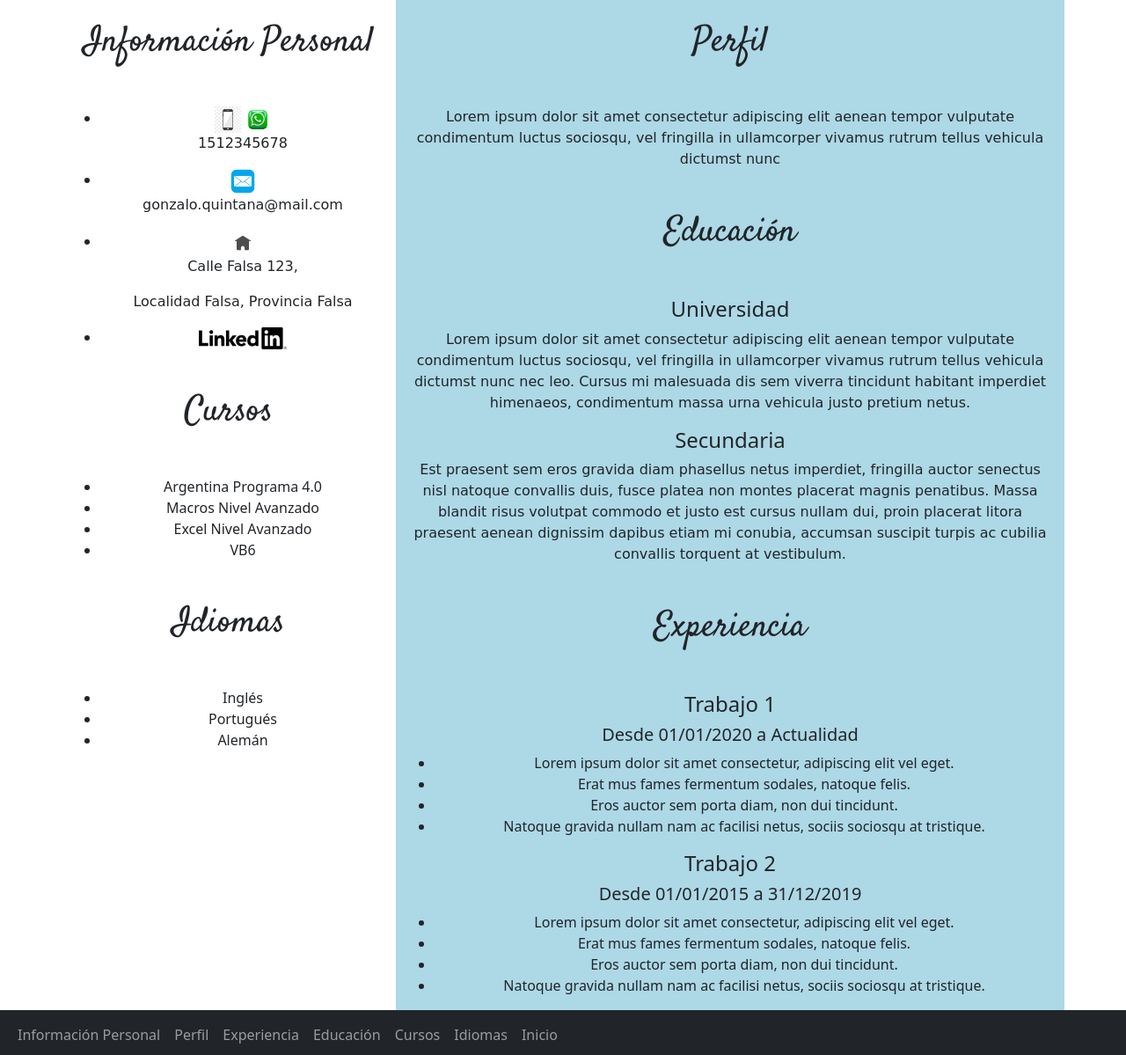
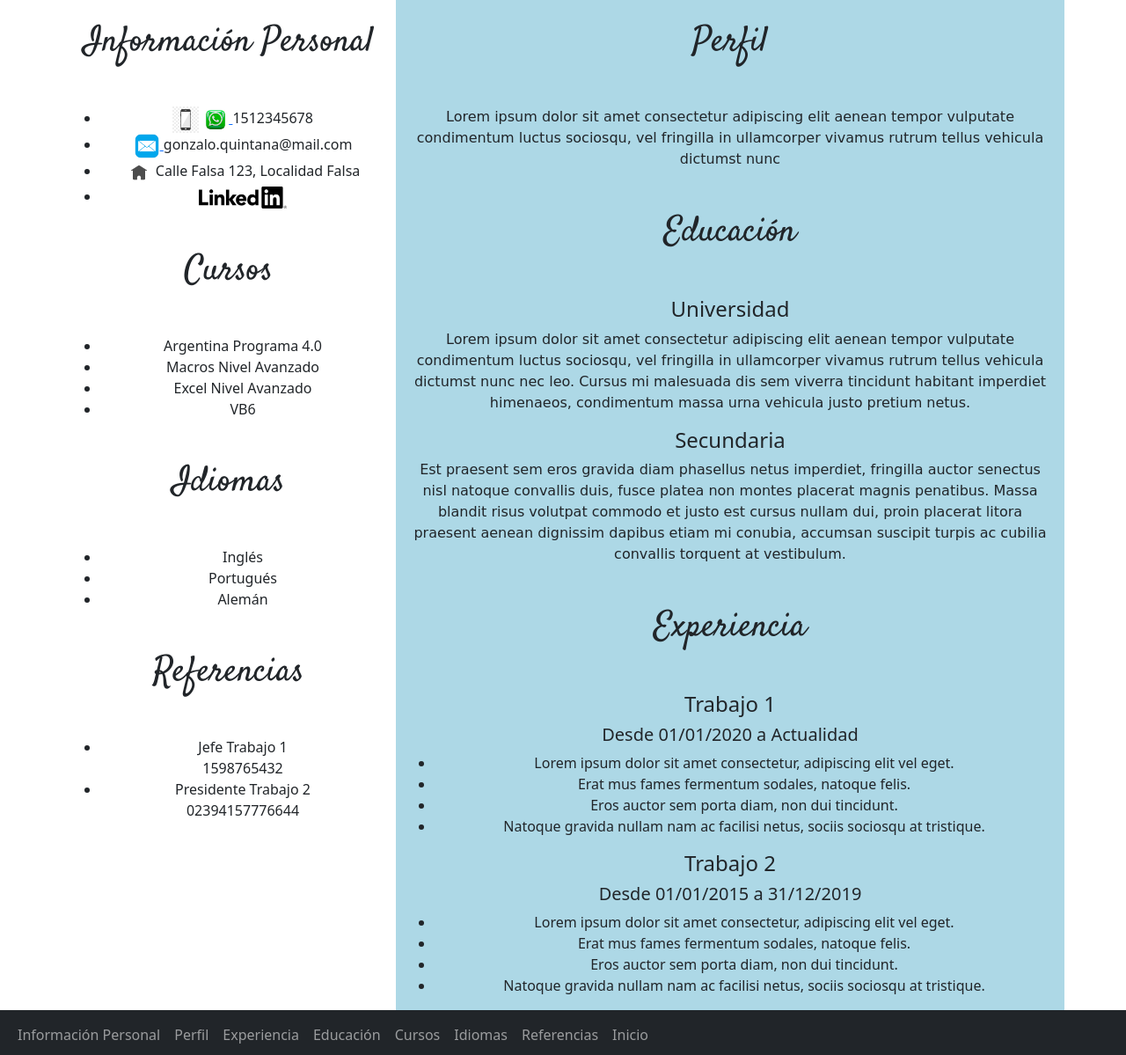
Before and after one commit to GuliQuin85/GuliQuin85.github.io, a plain HTML site: page index.html in a window 1280 px wide. Shown: the part 420-1619 px from the top of the page at 88% size. Drawn offline with nearby package versions, Linux system fonts and the light colour scheme.

Commit message:
Ajustes finales

```diff
--- a/index.html
+++ b/index.html
@@ -39,12 +39,15 @@
             <li class="nav-item">
               <a class="nav-link" href="#idiomas">Idiomas</a>
             </li>
+            <li class="nav-item">
+              <a class="nav-link" href="#referencia">Referencias</a>
+            </li>
           </ul>
         </div>
       </nav>
       <div class="container p-5 bg-primary text-white text-center">
         <div class="row">
-          <div class="col-sm-3" id="title1">
+          <div class="col-sm-3">
             <img src="imagenes/Imagen CV.jpg"  class="rounded-circle align-middle" alt="Imagen CV"
               width="150" height="200" title="Gonzalo Quintana"
             />
@@ -60,7 +63,7 @@
     <section>
       <div class="container text-center">
         <div class="row">
-          <div class="col-sm-4" id="columna1">
+          <div class="col-sm-4">
             <h3 class="my-5 display-6" id="informacionpersonal">Información Personal</h3>
             <ul>
               <li class="letraroboto">
@@ -70,18 +73,17 @@
                   target="_blank">
                   <img src="imagenes/wp.jfif" width="30" height="30" title="Enviar WP" />
                 </a>
-                <p>1512345678</p>
+                <span> 1512345678</span>
               </li>
               <li class="letraroboto">
                 <a href="mailto:gonzalo.quintana@mail.com?Subject=Interesado%20en%20el%20curso">
                   <img src="imagenes/mail.png" width="30" height="30" title="Enviar Email"/>
                 </a>
-                <p>gonzalo.quintana@mail.com</p>
+                <span> gonzalo.quintana@mail.com</span>
               </li>
               <li class="letraroboto">
                 <img src="imagenes/casa.png" width="30" height="30" />
-                <p>Calle Falsa 123,</p>
-                <p>Localidad Falsa, Provincia Falsa</p>
+                <span>Calle Falsa 123, Localidad Falsa </span>
               </li>
               <li class="letraroboto">
                 <div class="badge-base LI-profile-badge" data-locale="es_ES" data-size="medium"
@@ -113,6 +115,13 @@
               <li class="letraroboto">Portugués</li>
               <li class="letraroboto">Alemán</li>
             </ul>
+            <h3 class="my-5 display-6" id="referencia">Referencias</h3>
+            <ul>
+              <li class="letraroboto">Jefe Trabajo 1</li>
+              <span class="letraroboto">1598765432</span>
+              <li class="letraroboto">Presidente Trabajo 2</li>
+              <span class="letraroboto">02394157776644</span>
+             </ul>
           </div>
           <div class="col-sm-8" id="columna2">
             <h3 class="my-5 display-6" id="perfil">Perfil</h3>
@@ -178,6 +187,9 @@
               <a class="nav-link" href="#idiomas">Idiomas</a>
             </li>
             <li class="nav-item">
+              <a class="nav-link" href="#referencia">Referencias</a>
+            </li>
+            <li class="nav-item">
               <a class="nav-link" href="#inicio">Inicio</a>
             </li>
           </ul>
```
